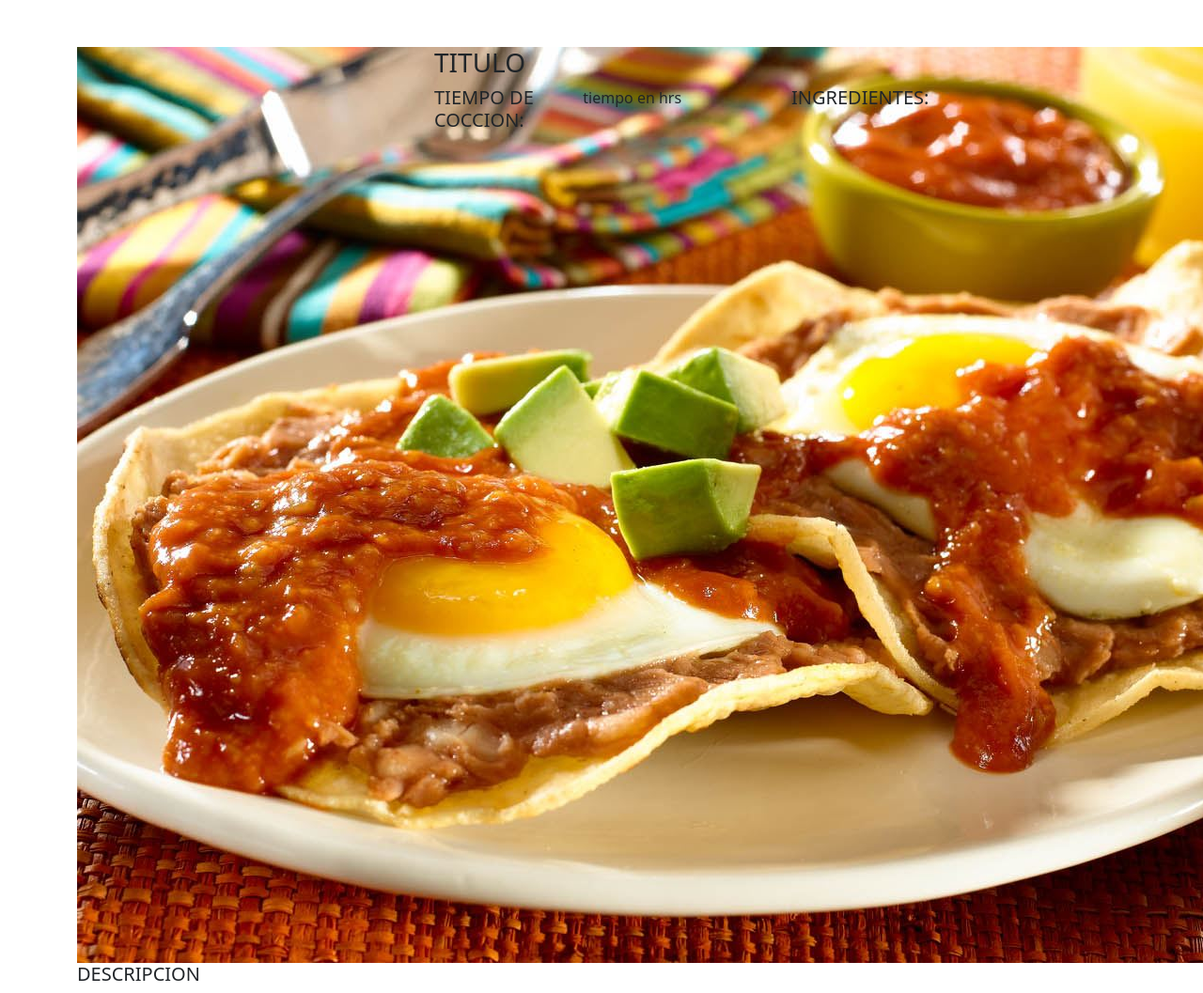
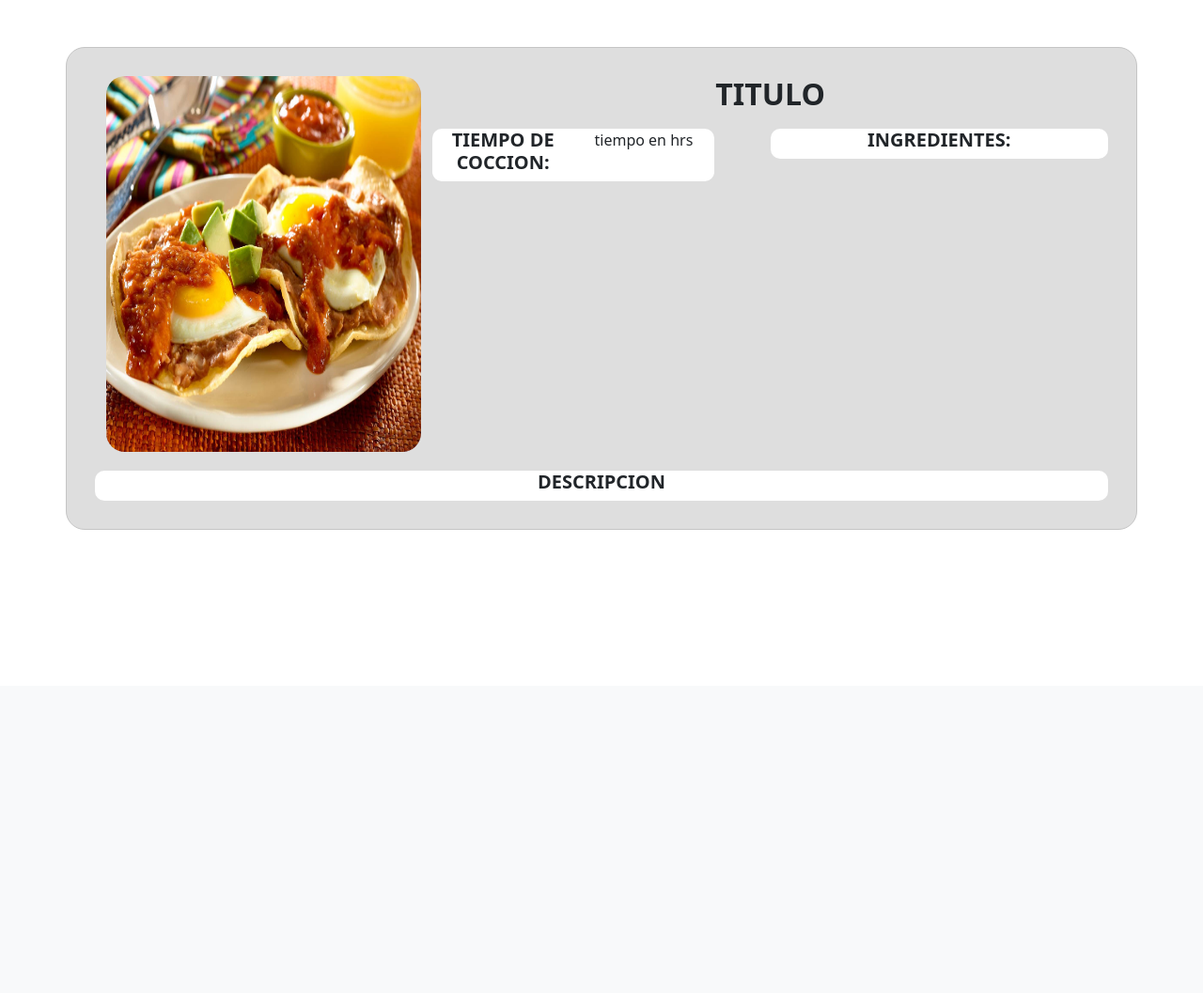
Before and after one commit to montseCirne/CocinaConHuevos, a PHP site: page /recipe_details.html in a window 1280 px wide; the page is wider, and only the part inside the window is pictured. Shown: the part 70-1127 px from the top of that part at 94% size. After the commit the page ends 634 px from the top of that part, so only its background shows below. Run offline with PHP 8.4, Linux system fonts and the light colour scheme.

Commit message:
se ve receta

```diff
--- a/controlador/mainControl.js
+++ b/controlador/mainControl.js
@@ -7,7 +7,6 @@ $(document).ready(function () {
 
     if (perfil) {
         console.log("Perfil recuperado:", perfil);
-
         // Asignar valores a los campos
         $("#nombre_usuario_perfil").val(perfil.nombre);
         $("#correo_perfil").val(perfil.correo);
--- a/vista/style/style_sesion.css
+++ b/vista/style/style_sesion.css
@@ -52,3 +52,90 @@
 .card-content {
     flex-grow: 1;
 }
+
+
+.formulario_receta{
+    border: solid #c5c5c5 1px;
+    background-color: #dedede;
+    padding: 30px;
+    border-radius: 20px;
+}
+
+.formato_detalles{
+    border: solid #c5c5c5 1px;
+    background-color: #dedede;
+    padding: 30px;
+    border-radius: 20px;
+}
+
+.titulo_agregar_receta{
+    font-weight: bold;
+    text-align: center;
+}
+
+.mis_recetas{
+    margin-bottom: 30px;
+}
+
+.foto_perfil {
+    text-align: center;
+
+}
+
+.foto_perfil img{
+    /* border: solid black 1px; */
+    height: 150px;
+    padding: 10px;
+    border-radius: 30px;
+    background-color: #dedede;
+}
+
+
+.imagen img{
+    width: 100%;
+    border-radius: 20px;
+    margin-bottom: 20px;
+    height: 400px;
+}
+
+.titulo_receta{
+    text-align: center;
+    margin-bottom: 10px;
+}
+
+.titulo_receta h3{
+    font-size: 2rem;
+    font-weight: bold;
+}
+
+
+.tiempo{
+    text-align: center;
+    background-color: white;
+    border-radius: 10px;
+}
+
+.tiempo h5{
+    font-weight: bold;
+}
+
+.ingredientes{
+    text-align: center;
+    background-color: white;
+    border-radius: 10px;
+}
+
+.ingredientes h5{
+    font-weight: bold;
+}
+
+.descripcion{
+    text-align: center;
+    background-color: white;
+    margin-top:30px;
+    border-radius: 10px;
+}
+
+.descripcion h5{
+    font-weight: bold;
+}
```
